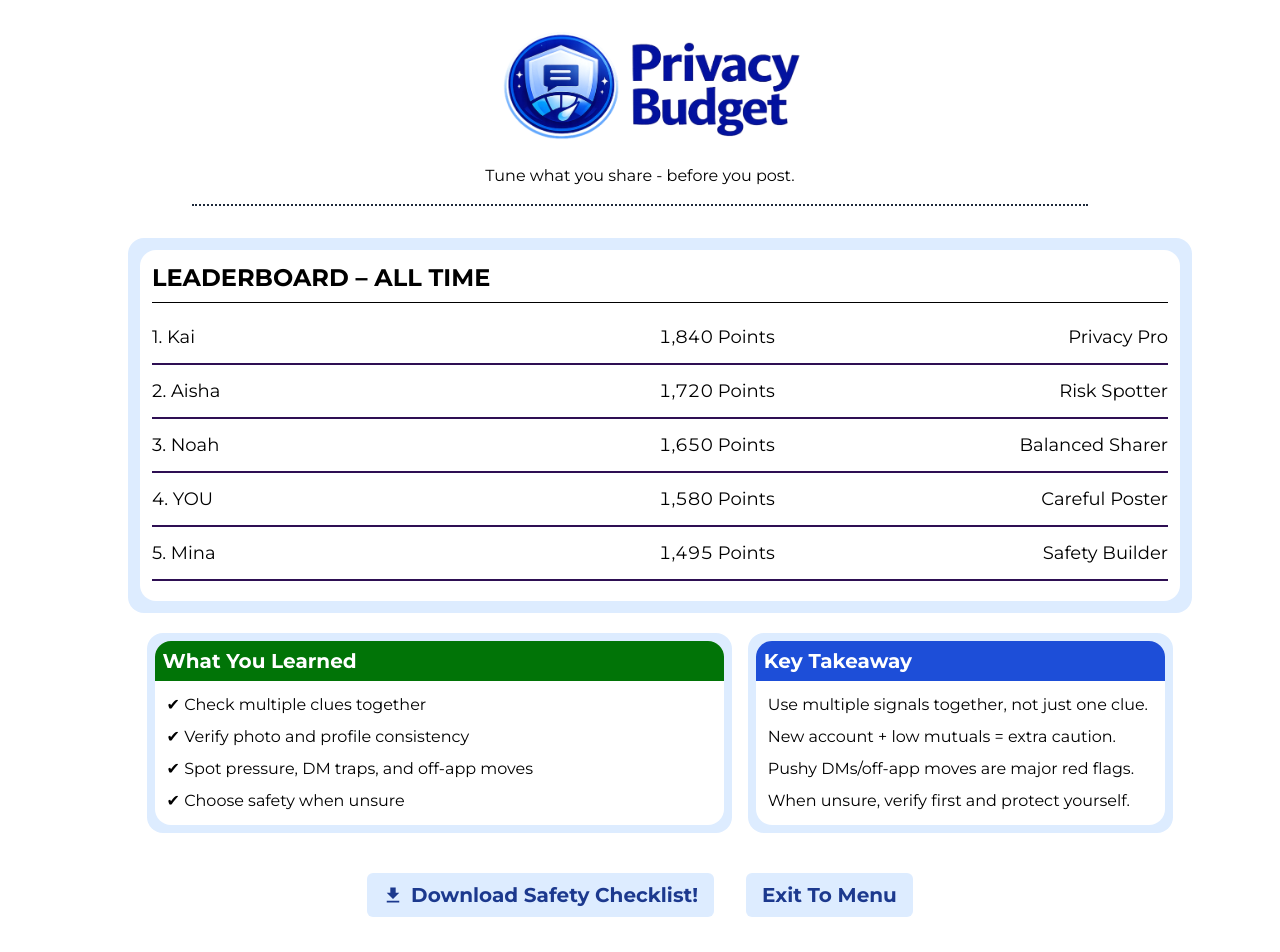
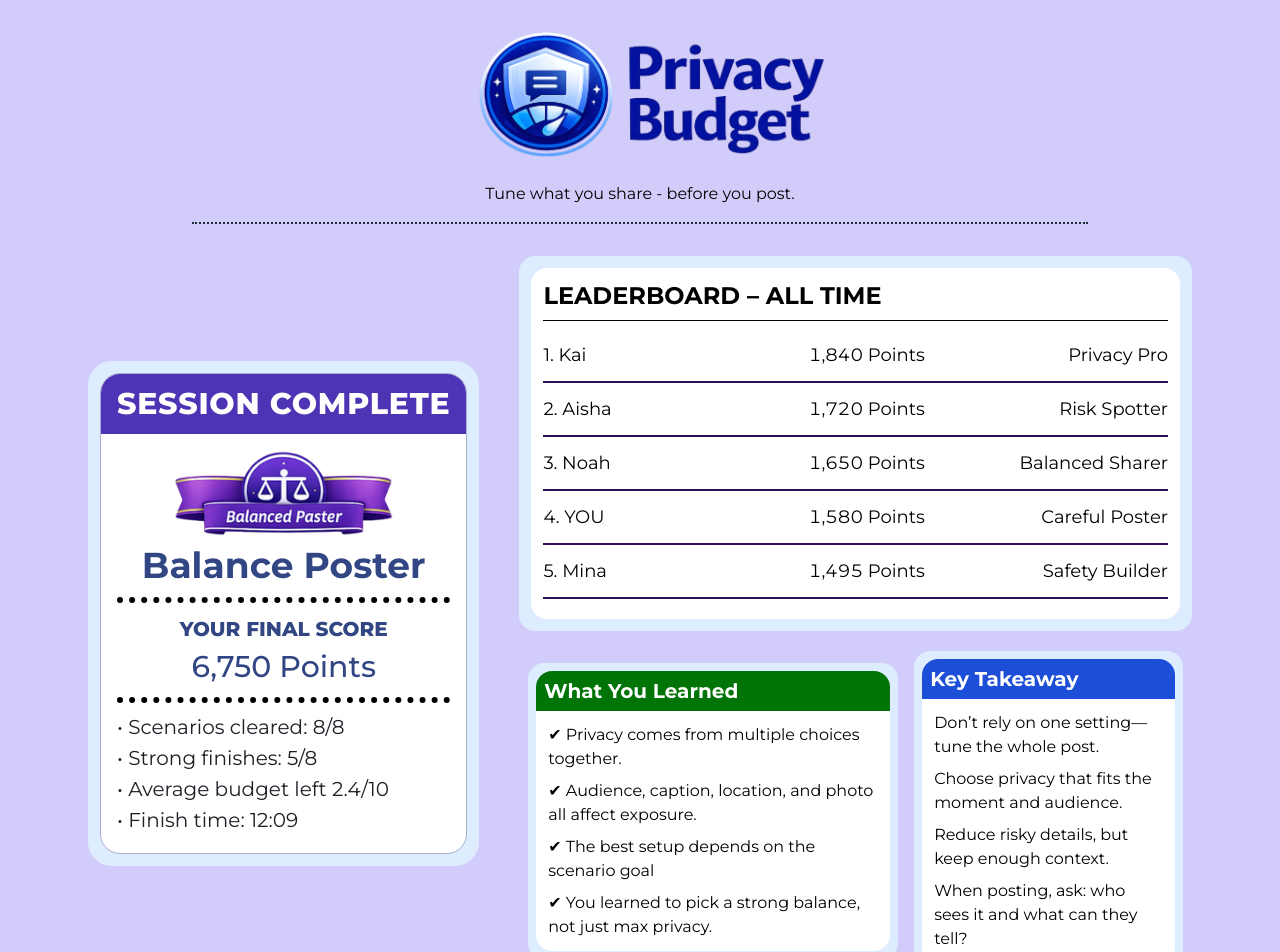
Before and after one commit to minmin1805/Privacy-Budget-Game, a React app in the folder frontend/: page /endgame in a window 1280 px wide. Shown: the top 952 px of the page. Built offline with nearby package versions, Linux system fonts and the light colour scheme; the HTML template or start-up script is replaced by a standard one.

Commit message:
completed the ScoreDisplay component for EndGamePage

```diff
--- a/frontend/src/components/Leaderboard.jsx
+++ b/frontend/src/components/Leaderboard.jsx
@@ -68,10 +68,12 @@ function Leaderboard() {
             </p>
           </div>
           <div className="flex flex-col p-3 gap-2 text-sm sm:text-base">
-            <p>✔ Check multiple clues together</p>
-            <p>✔ Verify photo and profile consistency</p>
-            <p>✔ Spot pressure, DM traps, and off-app moves</p>
-            <p>✔ Choose safety when unsure</p>
+            <p>✔ Privacy comes from multiple choices together.
+            </p>
+            <p>✔ Audience, caption, location, and photo all affect exposure.
+            </p>
+            <p>✔ The best setup depends on the scenario goal</p>
+            <p>✔ You learned to pick a strong balance, not just max privacy.</p>
           </div>
         </div>
       </div>
@@ -85,10 +87,11 @@ function Leaderboard() {
             </p>
           </div>
           <div className="flex flex-col gap-2 p-3 text-sm sm:text-base">
-            <p>Use multiple signals together, not just one clue.</p>
-            <p>New account + low mutuals = extra caution.</p>
-            <p>Pushy DMs/off-app moves are major red flags.</p>
-            <p>When unsure, verify first and protect yourself.</p>
+            <p>Don’t rely on one setting—tune the whole post.</p>
+            <p>Choose privacy that fits the moment and audience.</p>
+            <p>Reduce risky details, but keep enough context.
+            </p>
+            <p>When posting, ask: who sees it and what can they tell?</p>
           </div>
         </div>
       </div>
--- /dev/null
+++ b/frontend/src/components/ScoreDisplay.jsx
@@ -0,0 +1,42 @@
+import React from 'react'
+import mockBadge from '../assets/Photo/ScoreDisplay/mockbadge.png'
+
+function ScoreDisplay() {
+  return (
+    <div className='w-full max-w-[460px] rounded-3xl bg-[#ddecff] p-3'>
+      <div className='rounded-[20px] bg-white overflow-hidden border border-[#a8afcb]'>
+        <div className='bg-[#4e33b5] py-3 px-4'>
+          <h2 className='text-center text-white text-3xl font-extrabold tracking-wide'>
+            SESSION COMPLETE
+          </h2>
+        </div>
+
+        <div className='px-4 py-4 text-center text-[#334684]'>
+          <img
+            src={mockBadge}
+            alt='Balanced Poster badge'
+            className='w-[66%] max-w-[300px] mx-auto object-contain'
+          />
+
+          <h3 className='mt-2 text-4xl font-bold'>Balance Poster</h3>
+
+          <div className='my-3 border-t-6 border-dotted border-black' />
+
+          <p className='text-xl font-extrabold'>YOUR FINAL SCORE</p>
+          <p className='text-3xl mt-1.5 font-medium'>6,750 Points</p>
+
+          <div className='my-3 border-t-6 border-dotted border-black' />
+
+          <ul className='text-left text-[20px] leading-tight text-[#1f1f27] space-y-1.5 max-w-[390px] mx-auto pb-1'>
+            <li>• Scenarios cleared: 8/8</li>
+            <li>• Strong finishes: 5/8</li>
+            <li>• Average budget left 2.4/10</li>
+            <li>• Finish time: 12:09</li>
+          </ul>
+        </div>
+      </div>
+    </div>
+  )
+}
+
+export default ScoreDisplay
--- a/frontend/src/pages/EndgamePage.jsx
+++ b/frontend/src/pages/EndgamePage.jsx
@@ -2,15 +2,15 @@ import React from 'react'
 import Leaderboard from '../components/Leaderboard'
 import { IoMdDownload } from 'react-icons/io'
 import logo from '../assets/Photo/EndgamePage/logo.png'
-
+import ScoreDisplay from '../components/ScoreDisplay'
 export default function EndgamePage() {
   return (
-    <div className="relative z-10 flex flex-col w-full items-center py-6 sm:py-8">
+    <div className="relative z-10 flex flex-col w-full items-center py-6 sm:py-8 bg-[#d2ccfa]" >
     {/* Logo – same style as EndgamePage */}
     <img
       src={logo}
       alt="Friend or Foe logo"
-      className="w-60 sm:w-44 lg:w-[300px] items-center ml-4 sm:ml-6 mb-4 sm:mb-6 "
+      className="w-60 sm:w-44 lg:w-[350px] items-center ml-4 sm:ml-6 mb-4 sm:mb-6 "
     />
 
     <h2>Tune what you share - before you post.</h2>
@@ -20,6 +20,7 @@ export default function EndgamePage() {
     <div className="flex flex-col lg:flex-row items-center justify-center w-full max-w-6xl px-4 sm:px-6 gap-6 lg:gap-10 mt-4 sm:mt-8">
       {/* Left: score / badge card (styled like ScoreDisplay) */}
       <div className="w-full lg:w-auto flex justify-center h-fit">
+        <ScoreDisplay />
       </div>
 
       {/* Right: leaderboard + learnings, styled like LeaderBoard */}
```
Also changed, not shown: frontend/src/assets/Photo/ScoreDisplay/mockBadge.png (added).
